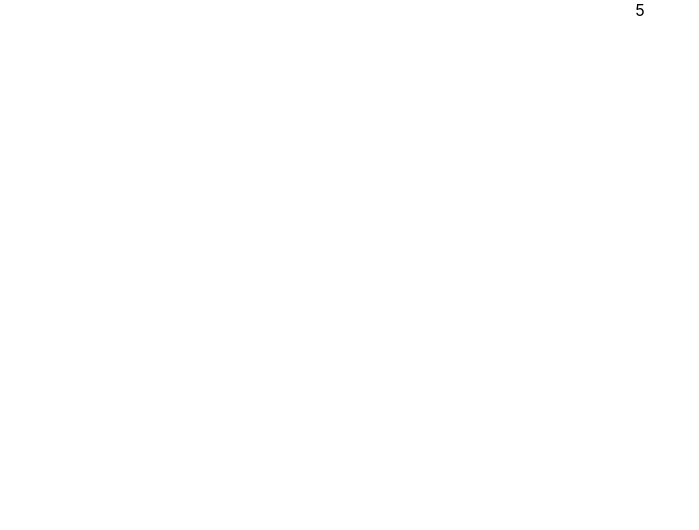
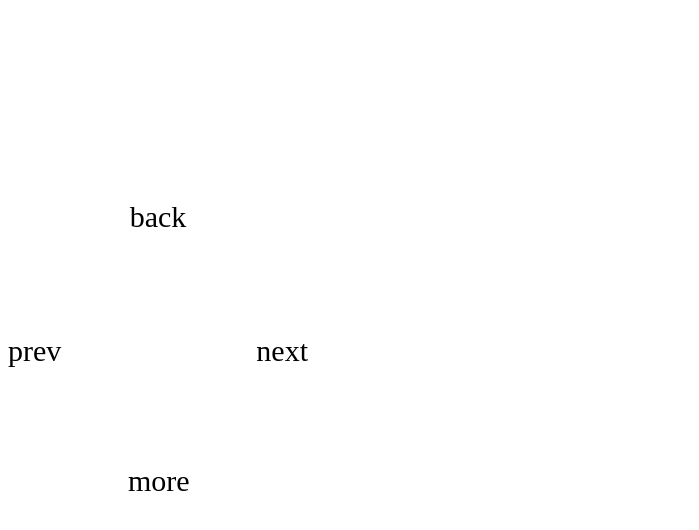
Before and after one commit to MrMicrowaveOven/nav-wheel, a React (Create React App) app: page / in a window 1280 px wide. Shown: the top 530 px of the page, without its empty margins (0-699 px from the left). Built offline with nearby package versions, Linux system fonts and the light colour scheme.

Commit message:
Badly-written styling

```diff
--- a/src/App.js
+++ b/src/App.js
@@ -5,7 +5,7 @@ function App() {
   return (
     <div className="App">
       <Wheel
-        numSpokes={5}
+        numSpokes={4}
       />
     </div>
   );
--- /dev/null
+++ b/src/Wheel.css
@@ -0,0 +1,28 @@
+.wheel-container {
+  margin-top: 200px;
+  height: 300px;
+  width: 300px;
+  font-size: 30px
+}
+
+.four {
+  position: relative;
+}
+
+.top {
+  top: 0;
+}
+
+.left {
+  top: 100px;
+  float: left;
+}
+
+.right {
+  top: 100px;
+  float: right;
+}
+
+.bottom {
+  top: 230px;
+}
--- a/src/Wheel.js
+++ b/src/Wheel.js
@@ -1,7 +1,27 @@
+import { useState } from 'react';
+import './Wheel.css';
+
 const Wheel = (props) => {
+  const {numSpokes} = props
+
+  const [active, setActive] = useState(false)
+
+  const fourSpokes = () => {
+    return  <div className="wheel-container">
+              <div className="four top">back</div>
+              <div className="four left">prev</div>
+              <div className="four right">next</div>
+              <div className="four bottom">more</div>
+            </div>
+  }
+
+  const spokesOptions = {
+    4: fourSpokes()
+  }
+
 
   return(
-    <div>{props.numSpokes}</div>
+    <div>{spokesOptions[numSpokes]}</div>
   )
 }
 export default Wheel;
--- a/src/index.css
+++ b/src/index.css
@@ -1,4 +1,4 @@
-body {
+/* body {
   margin: 0;
   font-family: -apple-system, BlinkMacSystemFont, 'Segoe UI', 'Roboto', 'Oxygen',
     'Ubuntu', 'Cantarell', 'Fira Sans', 'Droid Sans', 'Helvetica Neue',
@@ -10,4 +10,4 @@ body {
 code {
   font-family: source-code-pro, Menlo, Monaco, Consolas, 'Courier New',
     monospace;
-}
+} */
```
